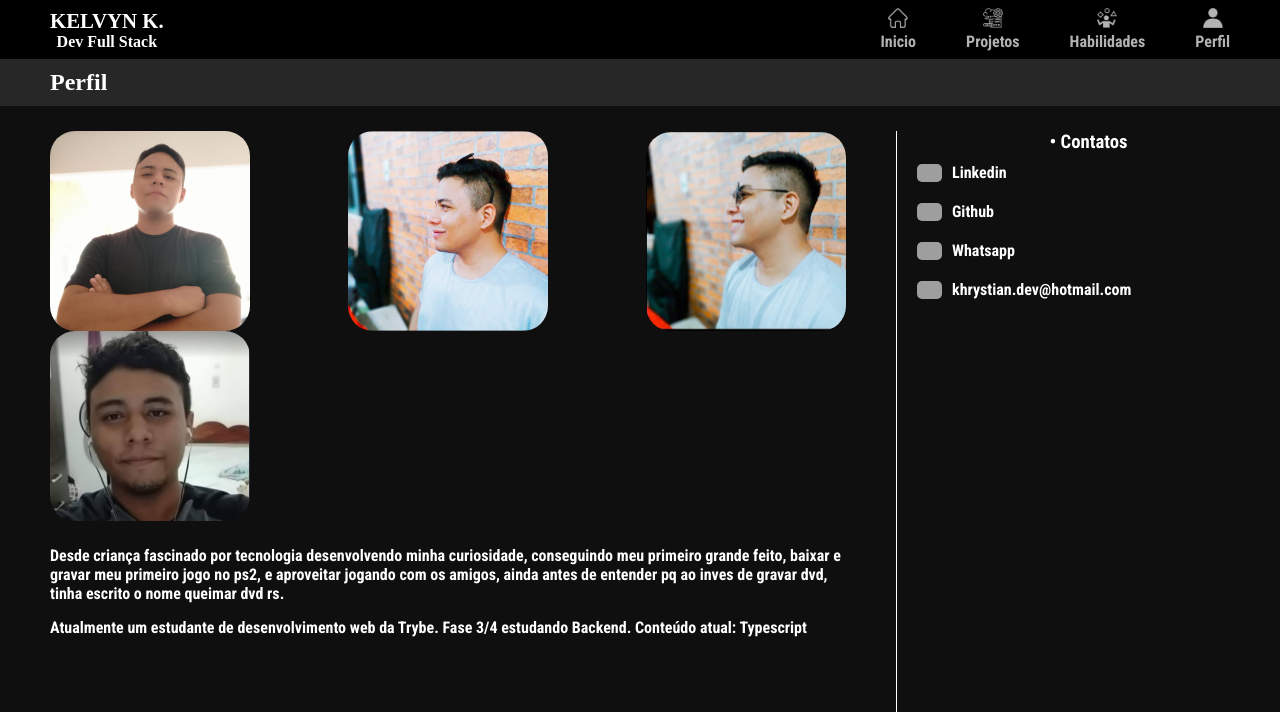
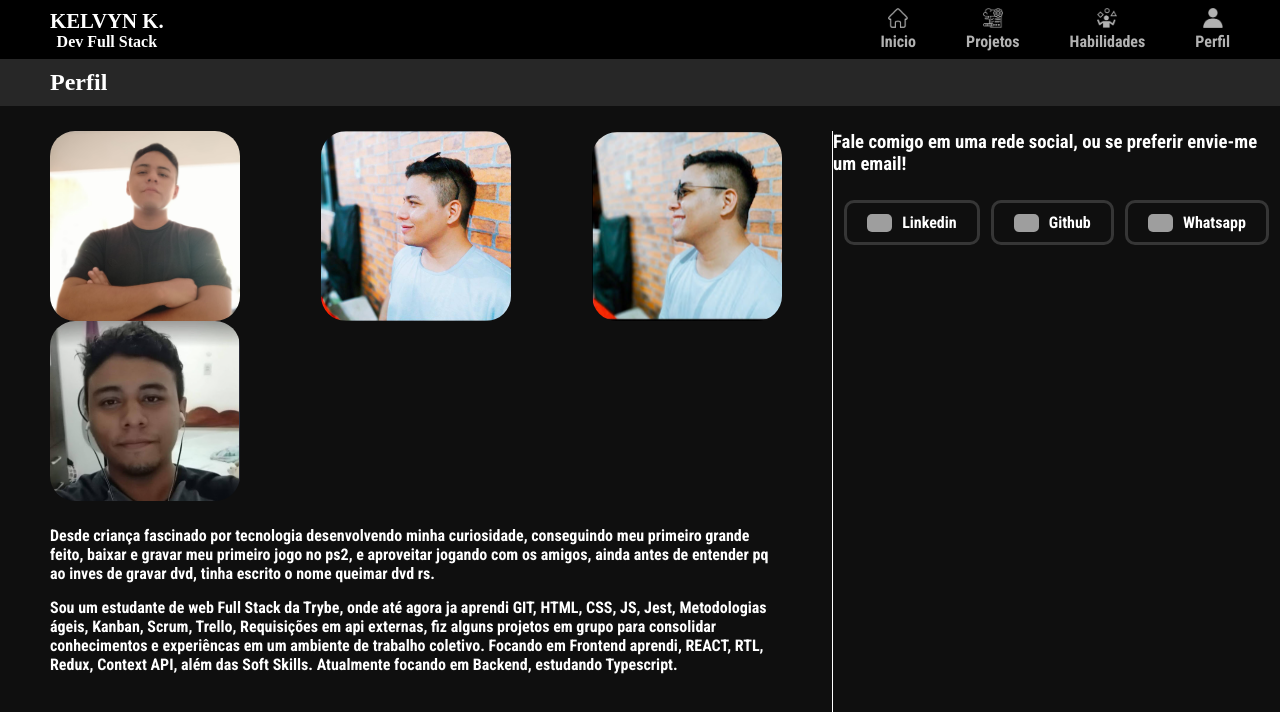
Before and after one commit to kelvynkhrystian/portifolio, a React (Create React App) app: page /profile in a window 1280 px wide. Shown: the top 712 px of the page. Built offline with nearby package versions, Linux system fonts and the light colour scheme; grey boxes are pictures that could not be loaded; a web font is replaced by a local one.

Commit message:
ajuste-css-profile

```diff
--- a/src/pages/Profile.jsx
+++ b/src/pages/Profile.jsx
@@ -30,12 +30,17 @@ function Profile() {
             jogo no ps2, e aproveitar jogando com os amigos, ainda antes de entender
             pq ao inves de gravar dvd, tinha escrito o nome queimar dvd rs.
           </p>
-          <p>Atualmente um estudante de desenvolvimento web da Trybe. Fase 3/4 estudando
-            Backend. Conteúdo atual: Typescript
+          <p>
+            Sou um estudante de web Full Stack da Trybe, onde até agora ja aprendi GIT,
+            HTML, CSS, JS, Jest, Metodologias ágeis, Kanban, Scrum, Trello, Requisições
+            em api externas, fiz alguns projetos em grupo para consolidar conhecimentos e
+            experiêncas em um ambiente de trabalho coletivo. Focando em Frontend aprendi,
+            REACT, RTL, Redux, Context API, além das Soft Skills. Atualmente focando em Backend,
+            estudando Typescript.
           </p>
         </section>
         <section className='contato'>
-          <h3> • Contatos</h3>
+          <h1>Fale comigo em uma rede social, ou se preferir envie-me um email!</h1>
           <div>
             <a href="https://www.linkedin.com/in/kelvynkhrystian/">
 
@@ -52,11 +57,11 @@ function Profile() {
               <img src="https://github.com/kelvynkhrystian/portifolio/blob/main/src/imgs/icons/rede-social/WhatsApp.png?raw=true" alt="logo linkedin" />
               <p> Whatsapp </p>
             </a>
-            <a href="mailto:khrystian.dev@hotmail.com">
+            {/* <a href="mailto:khrystian.dev@hotmail.com">
 
               <img src="https://github.com/kelvynkhrystian/portifolio/blob/main/src/imgs/icons/rede-social/outlook.png?raw=true" alt="logo linkedin" />
               <p> khrystian.dev@hotmail.com </p>
-            </a>
+            </a> */}
           </div>
 
 
--- a/src/styles/profileStyles.js
+++ b/src/styles/profileStyles.js
@@ -16,7 +16,7 @@ export const ProfileStyles = styled.article`
     justify-content: center;
     padding: 50px;
     padding-top: 25px;
-    width: 70%;
+    width: 65%;
 
     div {
       align-items: center;
@@ -29,7 +29,11 @@ export const ProfileStyles = styled.article`
 
     img {
       border-radius: 25px;
-      width: 200px;
+      width: 190px;
+    }
+
+    h1 {
+      font-size: 2em;
     }
 
     p {
@@ -45,26 +49,30 @@ export const ProfileStyles = styled.article`
     height: 100%;
     justify-content: flex-start;
     margin-top: 25px;
-    width: 30%;
+    width: 35%;
 
     div {
-      display: flex;
-      flex-direction: column;
-      flex-wrap: wrap;
-      width: 100%;
-    }
+        display: flex;
+        flex-direction: row;
+        justify-content: space-evenly;
+        margin-top: 25px;
+        width: 100%;
+      }
 
     img {
       border-radius: 5px;
-      margin: 0 10px;
+      margin-right: 10px;
       width: 25px;
     }
 
     a {
       align-items: center;
       color: white;
+      background-color: transparent;
+      border: 3px solid #363636;
+      border-radius: 10px;
       display: flex;
-      margin: 10px;
+      padding: 10px 20px;
       text-decoration: none;
     }
   }
@@ -90,7 +98,9 @@ export const ProfileStyles = styled.article`
     }
 
     section.contato {
-
+      display: flex;
+      flex-direction: column;
+      justify-content: flex-start;
       border-left: none;
       border-top: 1px solid white;
       margin: 0;
@@ -98,16 +108,24 @@ export const ProfileStyles = styled.article`
       width: 90%;
       margin-bottom: 75px;
 
+      h1 {
+        padding: 10px;
+      }
+
+      div {
+        font-size: 0.7em;
+        flex-direction: row;
+        justify-content: space-between;
+        margin-top: 0;
+        width: 100%;
+      }
+
       img {
         width: 20px;
       }
 
-      div {
-        justify-content: flex-start;
-        width: 100%;
-      }
-
       a {
+        padding: 10px 10px;
         margin: 10px 0;
       }
 
--- a/src/styles/skillStyles.js
+++ b/src/styles/skillStyles.js
@@ -7,15 +7,14 @@ export const SkillStyles = styled.article`
   flex-direction: row;
   justify-content: space-evenly;
   margin-top: 25px;
-  margin-bottom: 50px;
   width: 100%;
 
   div.skills {
     align-items: flex-start;
     display: flex;
-    flex-direction: column;
-    justify-content: center;
-    width: 70%;
+    flex-direction: row;
+    justify-content: space-evenly;
+    width: 100%;
   }
 
   div.prev {
@@ -28,6 +27,7 @@ export const SkillStyles = styled.article`
     background-size: cover;
     color: #0f0f0f;
     display: flex;
+    display: none;
     flex-direction: column;
     height: 100%;
     justify-content: center;
@@ -39,10 +39,10 @@ export const SkillStyles = styled.article`
     border-radius: 10px;
     display: flex;
     border: none;
-    justify-content: space-evenly;
+    justify-content: flex-start;
     flex-wrap: wrap;
     /* margin: 10px 0; */
-    width: 100%;
+    width: 30%;
   }
 
   section {
@@ -141,13 +141,16 @@ export const SkillHeader = styled.article`
   align-items: flex-start;
   background-color: #272727;
   display: flex;
+  flex-direction: column;
   justify-content: flex-start;
   font-size: 1em;
   padding: 10px 50px;
   width: 100%;
 
   p {
-    display: none;
+    display: flex;
+    margin-top: 5px;
+    margin-bottom: 5px;
     font-family: 'Roboto Condensed', sans-serif;
   }
 
@@ -159,9 +162,7 @@ export const SkillHeader = styled.article`
     padding: 10px 30px;
 
     p {
-      display: flex;
-      margin-top: 5px;
-      margin-bottom: 10px;
+
     }
 
   }
```
